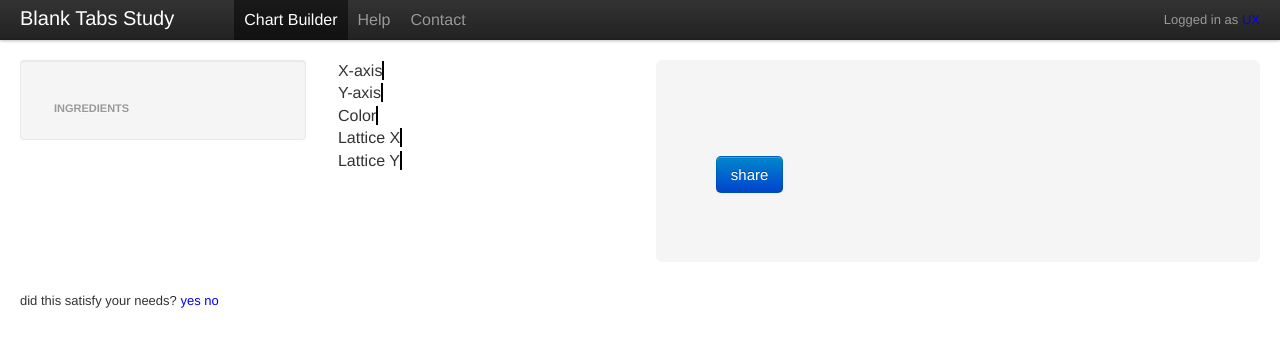
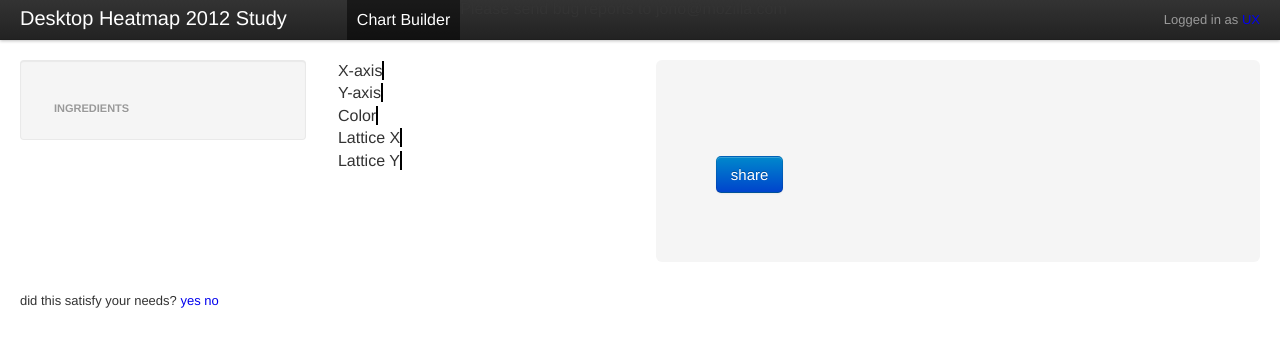
Before and after one commit to jonoxia/tp-dataviz-prototype, a plain HTML site: page plot.html in a window 1280 px wide. Drawn offline with nearby package versions, Linux system fonts and the light colour scheme; no server answers.

Commit message:
Fixed title on page, added email address for bug reports

```diff
--- a/plot.html
+++ b/plot.html
@@ -53,12 +53,11 @@
             <span class="icon-bar"></span>
             <span class="icon-bar"></span>
           </a>
-          <a class="brand" href="#">Blank Tabs Study</a>
+          <a class="brand" href="#">Desktop Heatmap 2012 Study</a>
           <div class="nav-collapse">
             <ul class="nav">
               <li class="active"><a href="#">Chart Builder</a></li>
-              <li><a href="#about">Help</a></li>
-              <li><a href="#contact">Contact</a></li>
+              <li>Please send bug reports to jono@mozilla.com</li>
             </ul>
             <p class="navbar-text pull-right">Logged in as <a href="#">UX</a></p>
           </div><!--/.nav-collapse -->
```
